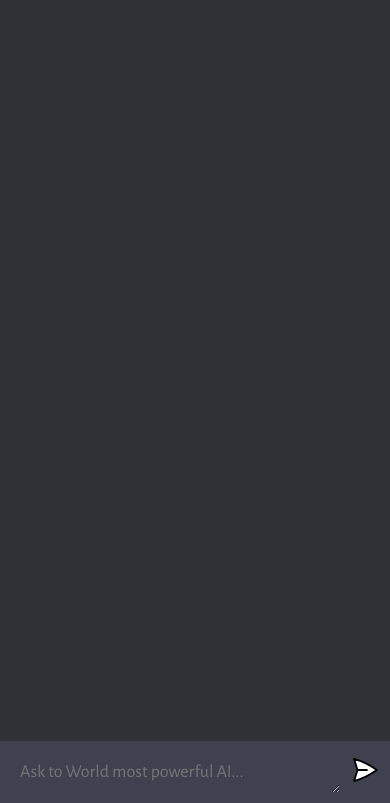
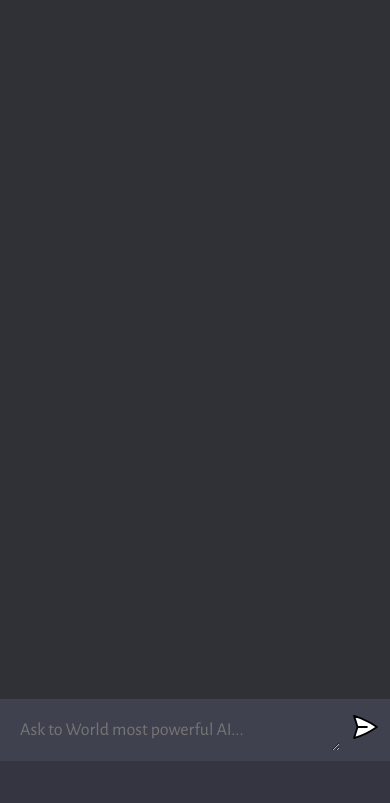
Before and after one commit to aniketghavte/Nucleus24-GPT-AI, a website built with Vite: page client/index.html in a window 390 px wide. Shown: the part 41-844 px from the top of the page. Built offline with nearby package versions, Linux system fonts and the light colour scheme.

Commit message:
Change Style

```diff
--- a/client/style.css
+++ b/client/style.css
@@ -20,6 +20,14 @@ body {
   flex-direction: column;
   align-items: center;
   justify-content: space-between;
+}
+
+@media screen and (max-width: 680px){
+  #app{
+    display: flex;
+    flex-direction: column;
+    height: 95vh;
+  }
 }
 
 #chat_container {
```
